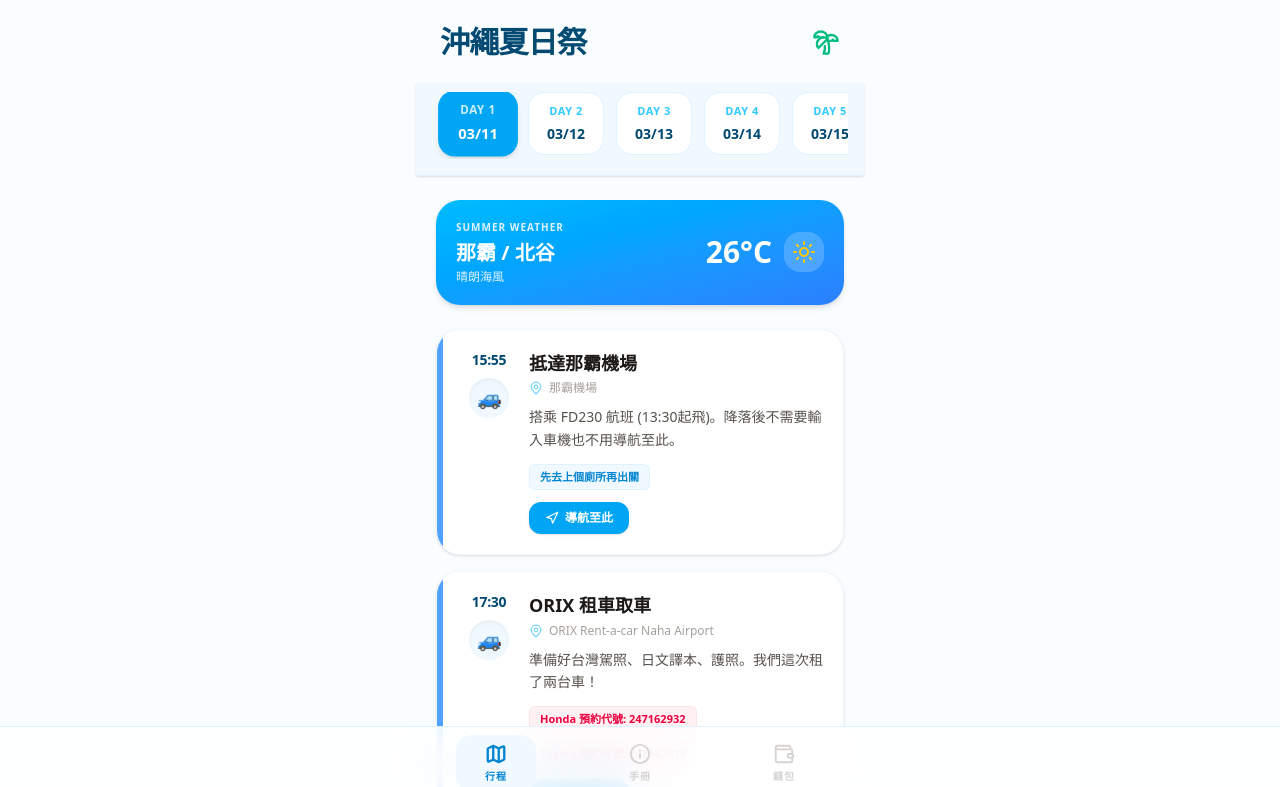
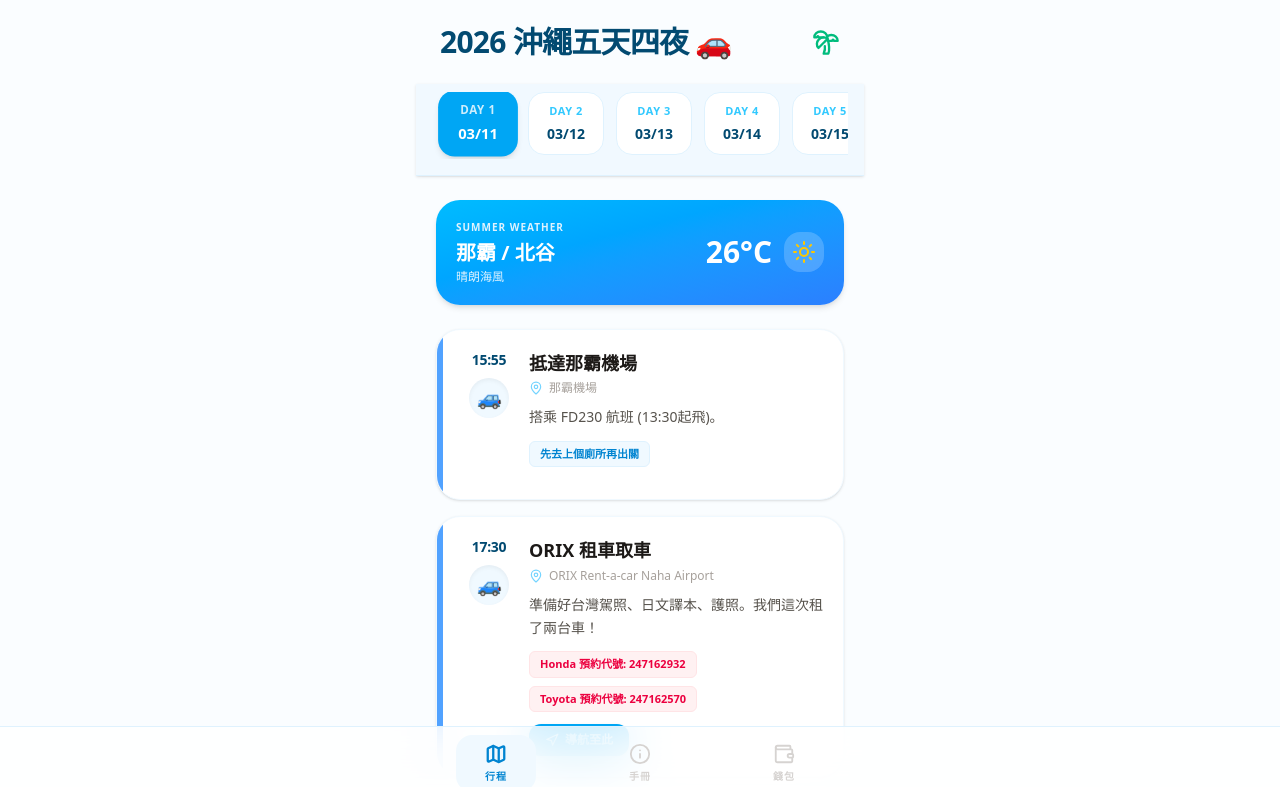
Before and after one commit to pengding2222/2026okinawa-trip2.0, a React (Vite) app: page / in a window 1280 px wide. Shown: the top 787 px of the page. Built offline with nearby package versions, Linux system fonts and the light colour scheme.

Commit message:
Update App.tsx

```diff
--- a/src/App.tsx
+++ b/src/App.tsx
@@ -12,7 +12,7 @@ const mockItinerary = [
     events: [
       {
         id: 'd1e1', time: '15:55', title: '抵達那霸機場', type: 'transport', location: '那霸機場',
-        description: '搭乘 FD230 航班 (13:30起飛)。降落後不需要輸入車機也不用導航至此。',
+        description: '搭乘 FD230 航班 (13:30起飛)。',
         tags: [{ type: 'tip', text: '先去上個廁所再出關' }]
       },
       {
@@ -149,7 +149,7 @@ const mockItinerary = [
       },
       {
         id: 'd5e5', time: '20:20', title: '搭機返台 (CI123)', type: 'transport', location: '那霸機場',
-        description: '結束美好的旅程！20:20 起飛，預計 21:00 抵達台灣。不需要輸入車機也不用導航至此。',
+        description: '結束美好的旅程！20:20 起飛，預計 21:00 抵達台灣。',
         tags: [{ type: 'tip', text: '免稅店最後採買機會' }]
       }
     ]
@@ -209,6 +209,7 @@ function EventCard({ event }: { event: any, key?: any }) {
             </div>
           )}
 
+          {event.location !== '那霸機場' && (
             <div className="mt-2">
               <a
                 href={`https://www.google.com/maps/search/?api=1&query=${encodeURIComponent(event.location)}`}
@@ -219,6 +220,7 @@ function EventCard({ event }: { event: any, key?: any }) {
                 <Navigation size={14} /> 導航至此
               </a>
             </div>
+          )}
         </div>
       </div>
     </div>
@@ -233,7 +235,7 @@ function ItineraryTab() {
   return (
     <div className="pb-28 pt-6 max-w-md mx-auto">
       <div className="flex items-center justify-between px-6 mb-6">
-        <h1 className="text-3xl font-black text-sky-900 tracking-tight">沖繩夏日祭</h1>
+        <h1 className="text-3xl font-black text-sky-900 tracking-tight">2026 沖繩五天四夜 🚗</h1>
         <Palmtree className="text-emerald-500" size={28} />
       </div>
 
```
Lines whose indentation alone changed are shown as unchanged.
